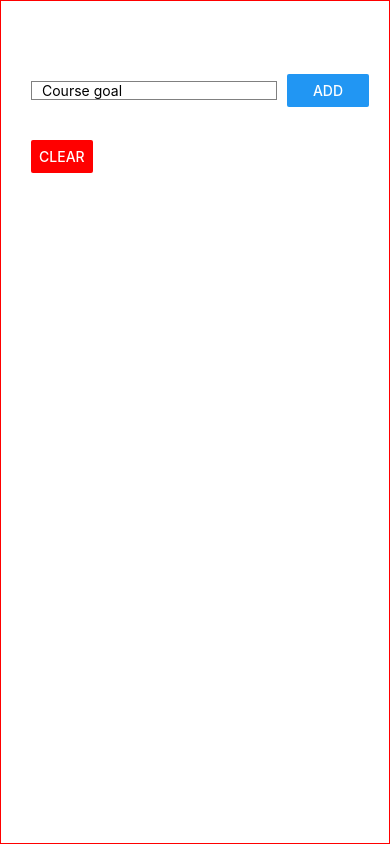
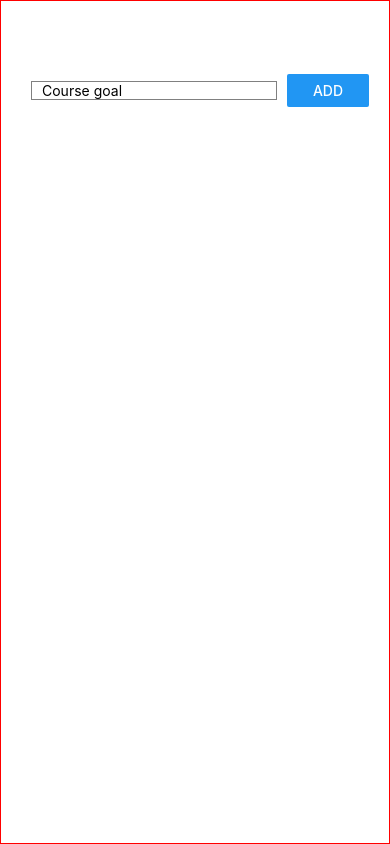
Before and after one commit to toddbauermeister/rn-complete-guide, a React Native app: screen / in a window 390 px wide. Built offline with nearby package versions, Linux system fonts and the light colour scheme.

Commit message:
conditionally display clear button container, only when there is at least one goal

```diff
--- a/App.js
+++ b/App.js
@@ -87,6 +87,8 @@ export default function App() {
             />
           </View>
         </View>
+        {
+          goalList.length > 0 &&
           <View style={styles.buttonClearContainer}>
             <Button
               title='CLEAR'
@@ -94,6 +96,7 @@ export default function App() {
               onPress={clearGoals}
             />
           </View>
+        }
         <View style={styles.goalList}>
           {goalList.map((goal, index) => <Text key={index}>{goal}</Text>)}
         </View>
```
Lines whose indentation alone changed are shown as unchanged.
